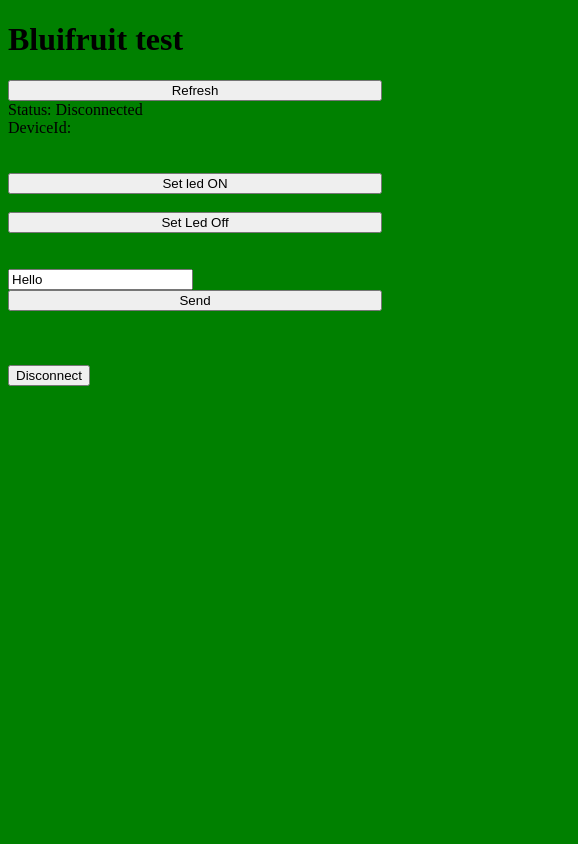
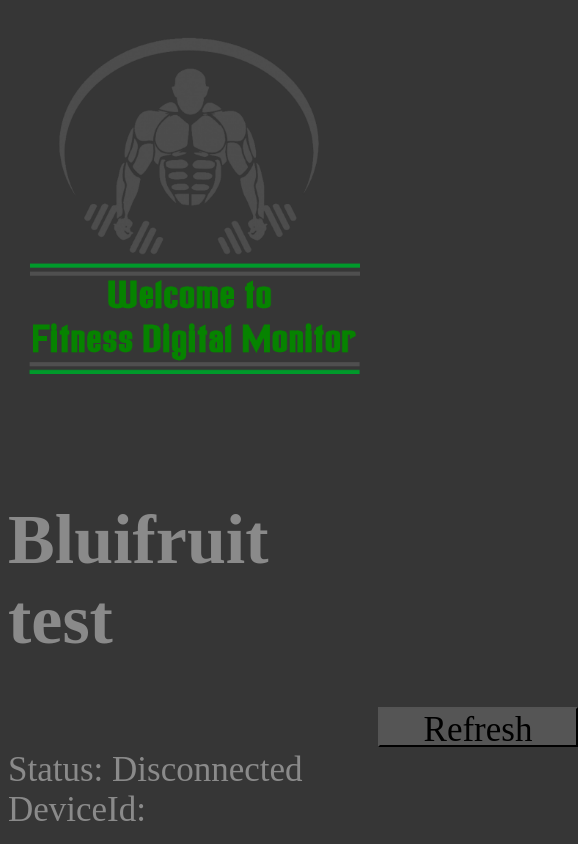
Before and after one commit to VictorFranckoz/FDMProjekt, a plain HTML site: page index.html in a window 390 px wide. Shown: the top 844 px of the page, 578 px wide, since content can reach past the window. Drawn offline with Linux system fonts and the light colour scheme; some packages are replaced by stand-ins of ours; files whose address does not match are found by name.

Commit message:
VersionVirker!

```diff
--- a/format.css
+++ b/format.css
@@ -1,5 +1,8 @@
 body{
-	background-color: green;
+	background-color: #363636;
+	color: #8a8a8a;
+	font-family: freak out go bananas;
+    font-size: 35px;
 }
 img{
 	width: 100%;
@@ -27,14 +30,25 @@
 
 /* width will be 100% of content */
 #refreshButton{
-	width: 100%;
+	  width:200px;
+  height:40px;
+  background-color: #555555;
+  position: center;
+  font-family: freak out go bananas;
+  font-size: 35px;
+  text-align: center;
+  margin-left: 370px;
 }
-#sendButton{
-	width: 100%;
+#disconnectButton{
+		  width:200px;
+  height:40px;
+  background-color: #555555;
+  position: center;
+  font-family: freak out go bananas;
+  font-size: 35px;
+  text-align: center;
+  margin-left: 370px;
 }
-#ledOnButton{
-	width: 100%;
+img {
+		width: 100%
 }
-#ledOffButton{
-	width: 100%;
-}
--- a/index.html
+++ b/index.html
@@ -1,6 +1,8 @@
 <!DOCTYPE html>
 <html>
     <head>
+				<img src= "FDMLogo.png">
+			<br><br>
         <meta charset="utf-8" />
         <meta name="format-detection" content="telephone=no" />
         <meta http-equiv="Content-Type" content="text/html; charset=UTF-8"/>
@@ -21,17 +23,7 @@
 		<div id="statusDiv">Status: Disconnected</div>
 		<div id="bleId">DeviceId:</div>
 		<div id="debugDiv"></div>
-		<br><br>
-		<button id="ledOnButton" onclick = "data('1')">Set led ON</button>
-		<br><br>
-		<button id="ledOffButton" onclick = "data('0')">Set Led Off</button>
 		<br><br><br>
-		<input type="text" id="messageInput" value="Hello"/>
-		<br>
-		<button id="sendButton" onclick = "sendData()">Send</button>
-		<br>
-
-		<br>
 		<div id="sendDiv"></div>
 		<br><br>
 		<button id="disconnectButton"onClick="disconnect()">Disconnect</button>
```
